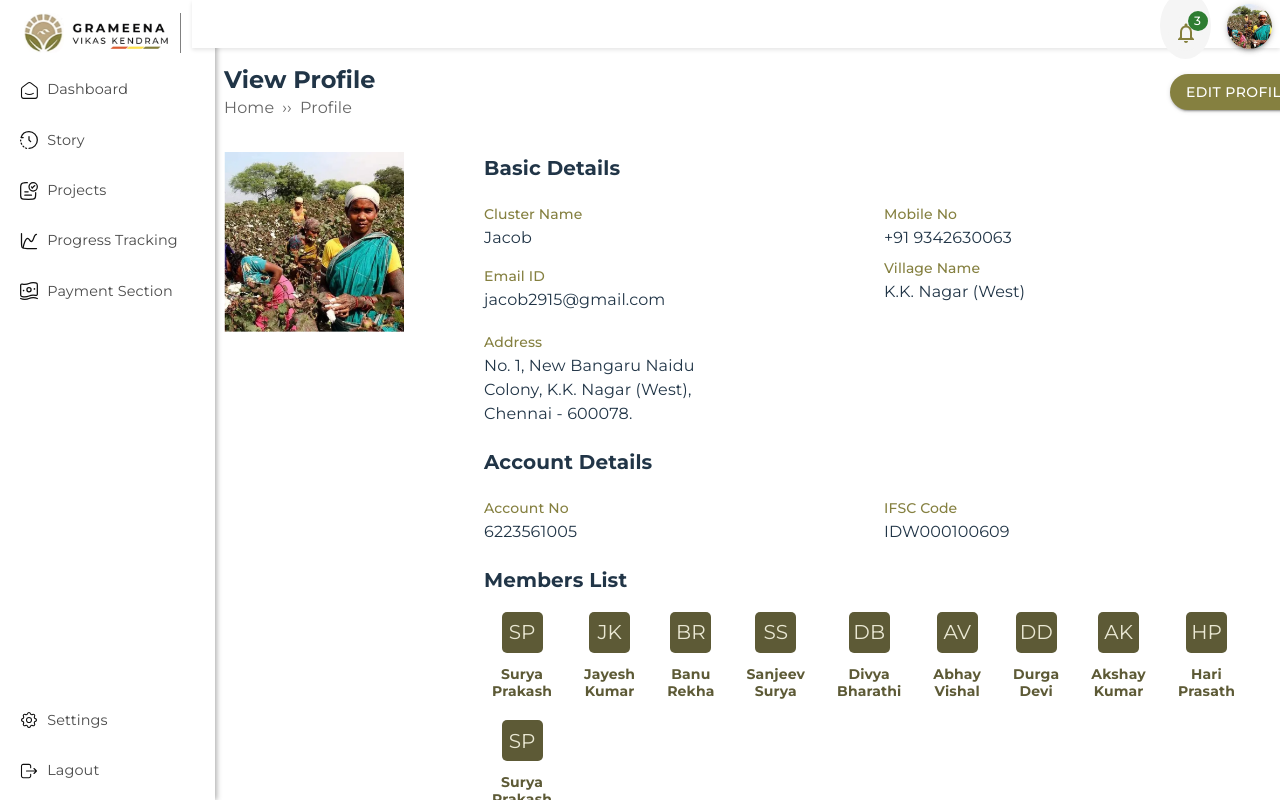
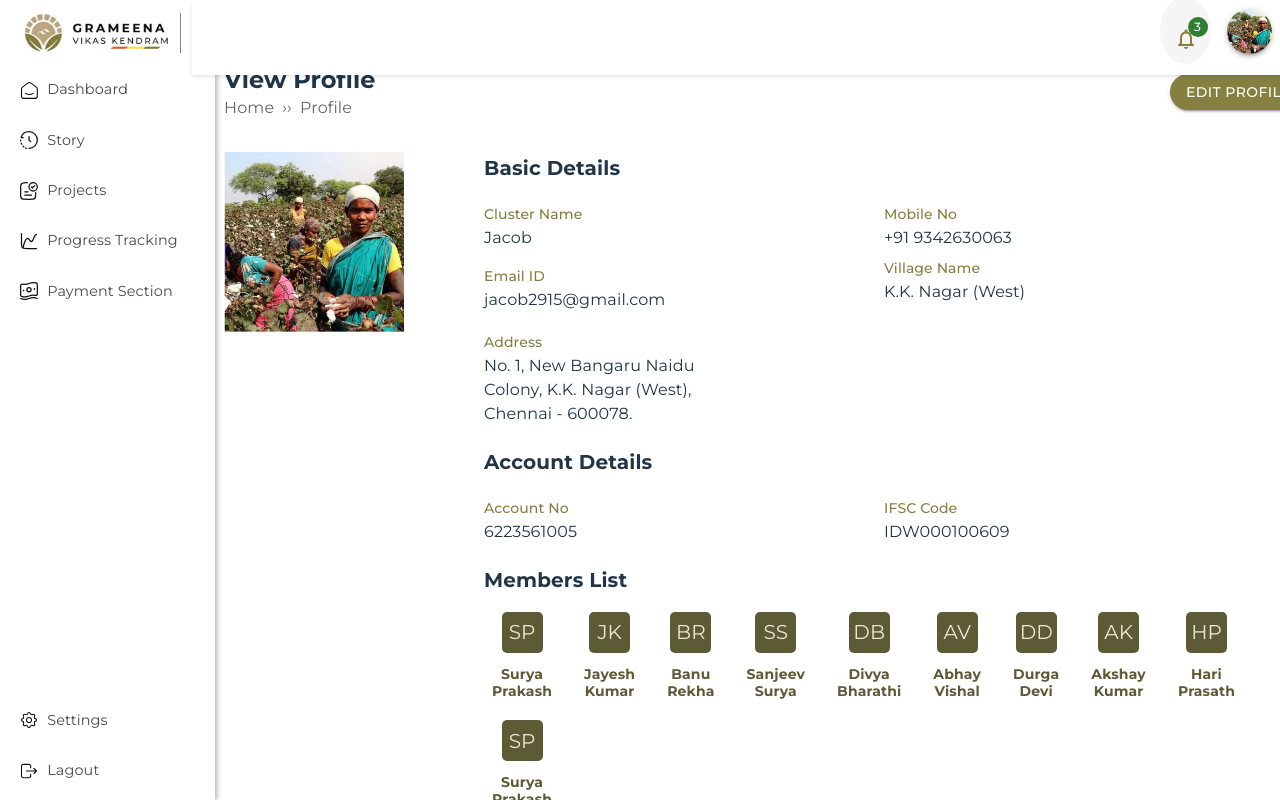
Before and after one commit to sainth-stack/tip4change-frontend, a React (Vite) app: page /profile in a window 1280 px wide. Built offline with nearby package versions, Linux system fonts and the light colour scheme; a web font is replaced by a local one; what chartjs-plugin-datalabels would draw is missing.

Commit message:
updated minor changes

```diff
--- a/src/layout/CustomTopBar.jsx
+++ b/src/layout/CustomTopBar.jsx
@@ -24,9 +24,11 @@ const CustomTopBar = ({ isOverlapping }) => {
         backgroundColor: "#fff",
         boxShadow: "0 2px 4px rgba(0, 0, 0, 0.1)",
         color: "#000",
-        maxHeight: "3rem",
+        height: "75px",
         width: isOverlapping ?isMobile?"calc(100% - 5rem)": "calc(100% - 12rem)" : "100%",
         transition: "all 0.3s ease",
+        display:'flex',
+        justifyContent:'center'
       }}
     >
       <Toolbar
--- a/src/pages/landing-page/sections/section3/style.css
+++ b/src/pages/landing-page/sections/section3/style.css
@@ -22,7 +22,6 @@
 
 .believe {
   font-weight: 400;
-
   text-align: center !important;
   color: black;
   width: 40%;
@@ -58,7 +57,7 @@
   .believe {
     font-size: 20px;
     line-height: 27px;
-    max-width: 87%;
+    height: 87%;
     margin-left: 30px;
   }
 
@@ -84,7 +83,7 @@
   .believe {
     font-size: 16px;
     line-height: 26px;
-    max-width: 90%;
+    width: 90%;
   }
 
   .bg-img2 {
@@ -108,7 +107,7 @@
   .believe {
     font-size: 14px;
     line-height: 24px;
-    max-width: 95%;
+    width: 95%;
   }
 
   .bg-img2 {
--- a/src/pages/landing-page/sections/section4/data.js
+++ b/src/pages/landing-page/sections/section4/data.js
@@ -36,7 +36,7 @@ export const cards = [
 ];
 
 export const StyledCard = styled(Card)({
-  width: "280.35px",  // Width from Figma
+  width: "100%",  // Width from Figma
   height: "503.86px", // Fixed height from Figma
   borderRadius: "10px",
   paddingBottom: "30.89px", // Padding bottom from Figma
--- a/src/pages/landing-page/sections/section4/index.jsx
+++ b/src/pages/landing-page/sections/section4/index.jsx
@@ -44,7 +44,7 @@ const Section4 = () => {
       <Grid container spacing={3} sx={{ padding: 3,justifyContent: "center", }}>
         {cards.map((card, index) => (
           <Grid item xs={12} sm={12} md={4} lg={3}key={index}  sx={{ marginBottom: "30px" }}>
-            <StyledCard sx={{ height: "503px", maxWidth:"280px",display: "flex", flexDirection: "column",}}>
+            <StyledCard sx={{ height: "503px", maxWidth:"350px",display: "flex", flexDirection: "column",}}>
               <CardMedia
                 component="img"
                 image={card.image}
--- a/src/pages/landing-page/sections/section5/index.jsx
+++ b/src/pages/landing-page/sections/section5/index.jsx
@@ -46,7 +46,7 @@ const SocialImpactCard = () => {
             fontWeight="600"
             fontFamily="Montserrat"
             fontStyle="Montserrat"
-            mt={"10px"}
+            // mt={"10px"}
             sx={{
               fontSize: { xs: "17px", md: "34px" },
               width: { xs: "90%", md: "1000px" }, // Full width on small screens
@@ -163,7 +163,7 @@ const SocialImpactCard = () => {
           // Centering Button Properly
           display: "block",
           mx: "auto", // Auto margin for centering
-          mt: { xs: "00px", md: "80px" },
+          mt: { xs: "00px"},
         }}
       >
         Join Community
```
